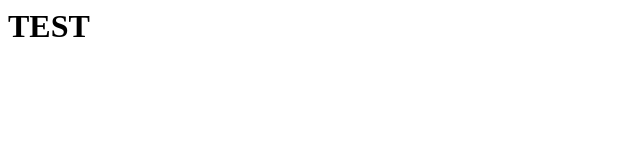
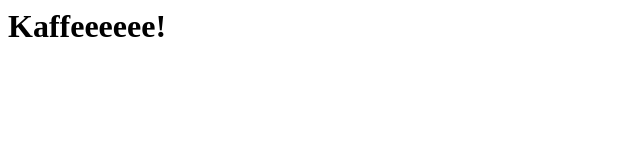
Before and after one commit to zahlenhelfer/webservertest, a plain HTML site: page index.html in a window 1280 px wide. Shown: the whole page, without its empty margins (0-640 px from the left). Drawn offline with Linux system fonts and the light colour scheme.

Commit message:
neue Version

```diff
--- a/index.html
+++ b/index.html
@@ -1 +1 @@
-<h1>TEST</h1>
+<h1>Kaffeeeeee!</h1>
```
